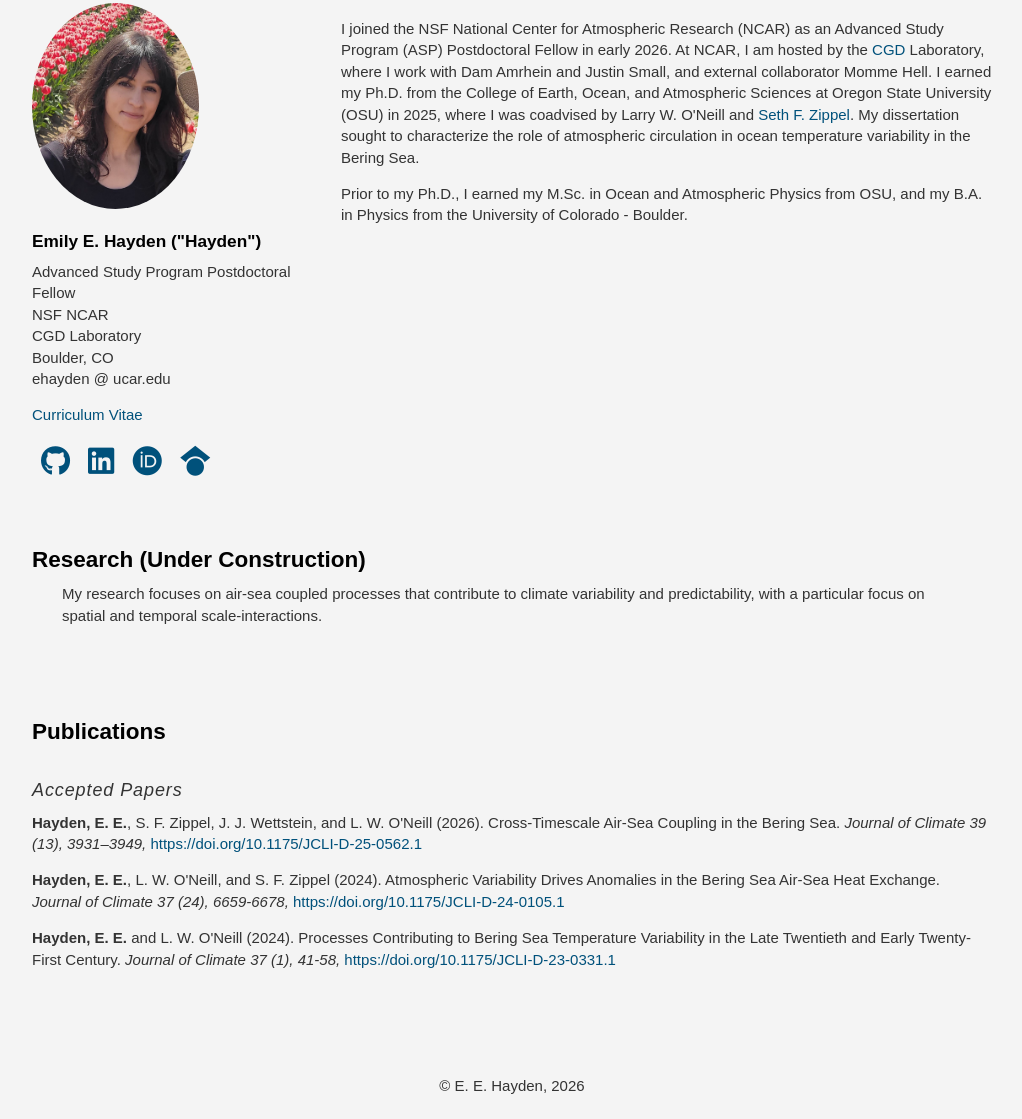
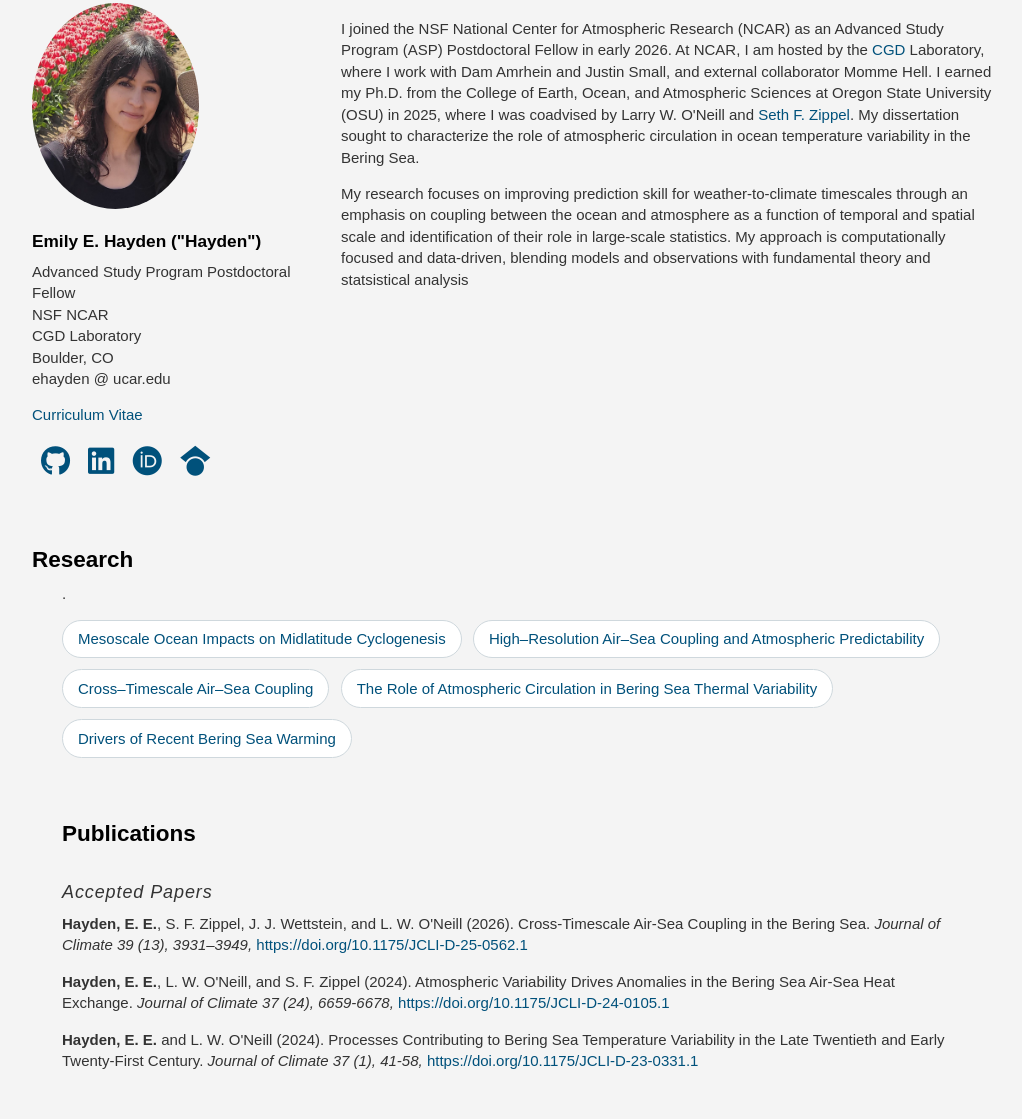
Before and after one commit to haydenem/haydenem.github.io, a plain HTML site: page index.html in a window 1280 px wide. Shown: the part 342-1461 px from the top of the page, without its empty margins (128-1150 px from the left). Drawn offline with Linux system fonts and the light colour scheme.

Commit message:
Update index.html
Updated Research summary.

Added current research tabs

```diff
--- a/index.html
+++ b/index.html
@@ -68,8 +68,10 @@
 	State University (OSU) in 2025, where I was coadvised by Larry W. O'Neill and <a href="https://zippelsf.github.io" target=blank>Seth F.
 	Zippel</a>. My dissertation sought to characterize the role of atmospheric circulation in ocean temperature variability in the Bering Sea. </p>
 
-<p> Prior to my Ph.D., I earned my M.Sc. in Ocean and Atmospheric Physics from OSU, and my B.A. in Physics from the University of
-	Colorado - Boulder. </p>
+<p> My research focuses on improving prediction skill for weather-to-climate timescales through an emphasis on coupling
+	between the ocean and atmosphere as a function of temporal and spatial scale and identification of their role in
+	large-scale statistics. My approach is computationally focused and data-driven, blending models
+	and observations with fundamental theory and statsistical analysis </p>
 
     </div>
 
@@ -78,18 +80,22 @@
 
 
 <section id="research">
-    <h2>Research (Under Construction)</h2>
-    <p class="research-intro">My research focuses on air-sea coupled processes that contribute to climate variability
-		and predictability, with a particular focus on spatial and temporal scale-interactions.</p>
+    <h2>Research </h2>
+    <p class="research-intro"> .</p>
 
-    <!-- Clickable topic links. Each links to the matching topic on the Research page (research.html).
+
+
+   <!-- Clickable topic links. Each links to the matching topic on the Research page (research.html).
          To add a topic: add a link here and a matching <section class="research-content"> block on
          research.html, giving it a matching id. -->
-    <!--div class="research-nav">
-        <a href="research.html#bering-sea">Bering Sea Thermal Variability</a>
-        <a href="research.html#heat-fluxes">Air&ndash;Sea Heat Exchange</a>
-        <a href="research.html#coupling">Cross-Timescale Air&ndash;Sea Coupling</a>
-</div-->
+
+<div class="research-nav">
+		<a href="research.html#pvbudget">Mesoscale Ocean Impacts on Midlatitude Cyclogenesis</a>
+		<a href="research.html#prediction">High&ndash;Resolution Air&ndash;Sea Coupling and Atmospheric Predictability</a>
+        <a href="research.html#coupling">Cross&ndash;Timescale Air&ndash;Sea Coupling</a>
+        <a href="research.html#heat-fluxes">The Role of Atmospheric Circulation in Bering Sea Thermal Variability</a>
+        <a href="research.html#beringsea">Drivers of Recent Bering Sea Warming</a>
+</div
 </section>
 
 <!-- <section class="research-content">
```
